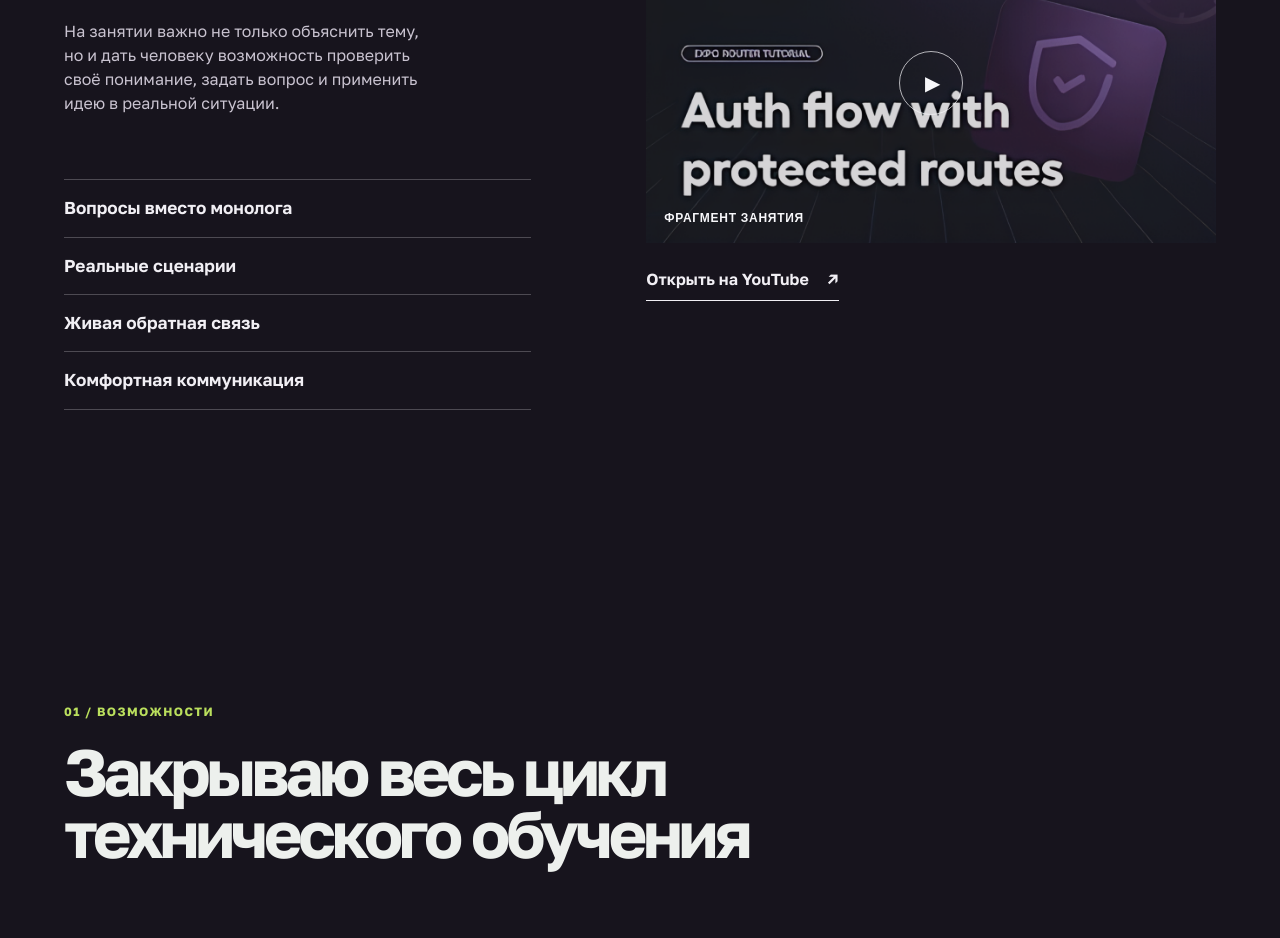
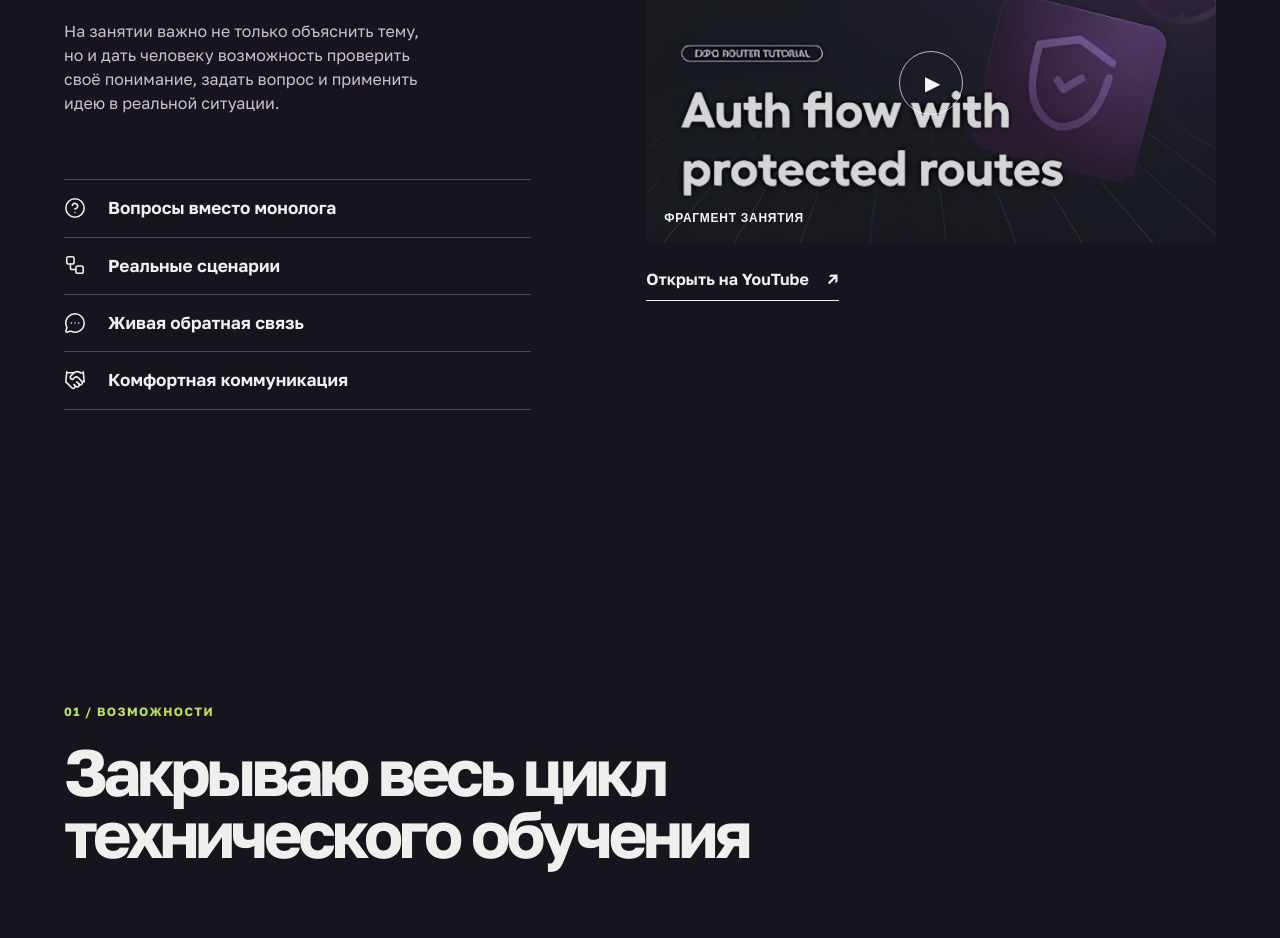
Before and after one commit to safronman/safronman.github.io, a Next.js app: page / in a window 1280 px wide. Shown: the part 2928-3866 px from the top of the page. Built offline with nearby package versions, Linux system fonts and the light colour scheme.

Commit message:
feat: add teaching practice icons

```diff
--- a/app/page.module.css
+++ b/app/page.module.css
@@ -361,11 +361,20 @@
   border-top: 1px solid rgba(247, 247, 250, 0.24);
 }
 .teachingPractices li {
+  display: grid;
+  grid-template-columns: 28px minmax(0, 1fr);
+  gap: 16px;
+  align-items: center;
   padding: 16px 0 17px;
   border-bottom: 1px solid rgba(247, 247, 250, 0.24);
   font-size: clamp(1rem, 1.35vw, 1.1875rem);
   font-weight: 650;
   line-height: 1.35;
+}
+.teachingPractices svg {
+  width: 22px;
+  height: 22px;
+  color: var(--ink-on-dark);
 }
 .proof {
   max-width: none;
--- a/app/page.tsx
+++ b/app/page.tsx
@@ -1,3 +1,9 @@
+import {
+  CircleQuestionMark,
+  Handshake,
+  MessageCircleMore,
+  Workflow,
+} from "lucide-react";
 import Image from "next/image";
 import styles from "./page.module.css";
 import TeachingVideo from "./teaching-video";
@@ -195,10 +201,22 @@ export default function Home() {
             </p>
           </div>
           <ul className={styles.teachingPractices}>
-            <li>Вопросы вместо монолога</li>
-            <li>Реальные сценарии</li>
-            <li>Живая обратная связь</li>
-            <li>Комфортная коммуникация</li>
+            <li>
+              <CircleQuestionMark aria-hidden="true" strokeWidth={1.7} />
+              <span>Вопросы вместо монолога</span>
+            </li>
+            <li>
+              <Workflow aria-hidden="true" strokeWidth={1.7} />
+              <span>Реальные сценарии</span>
+            </li>
+            <li>
+              <MessageCircleMore aria-hidden="true" strokeWidth={1.7} />
+              <span>Живая обратная связь</span>
+            </li>
+            <li>
+              <Handshake aria-hidden="true" strokeWidth={1.7} />
+              <span>Комфортная коммуникация</span>
+            </li>
           </ul>
         </div>
         <TeachingVideo />
```
